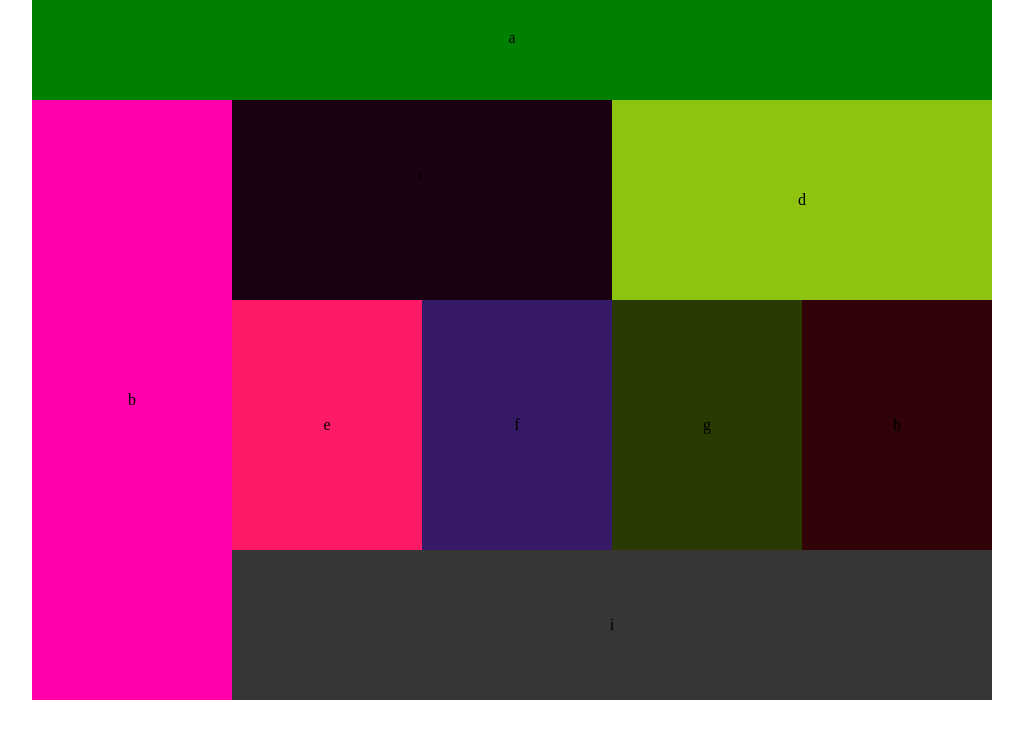
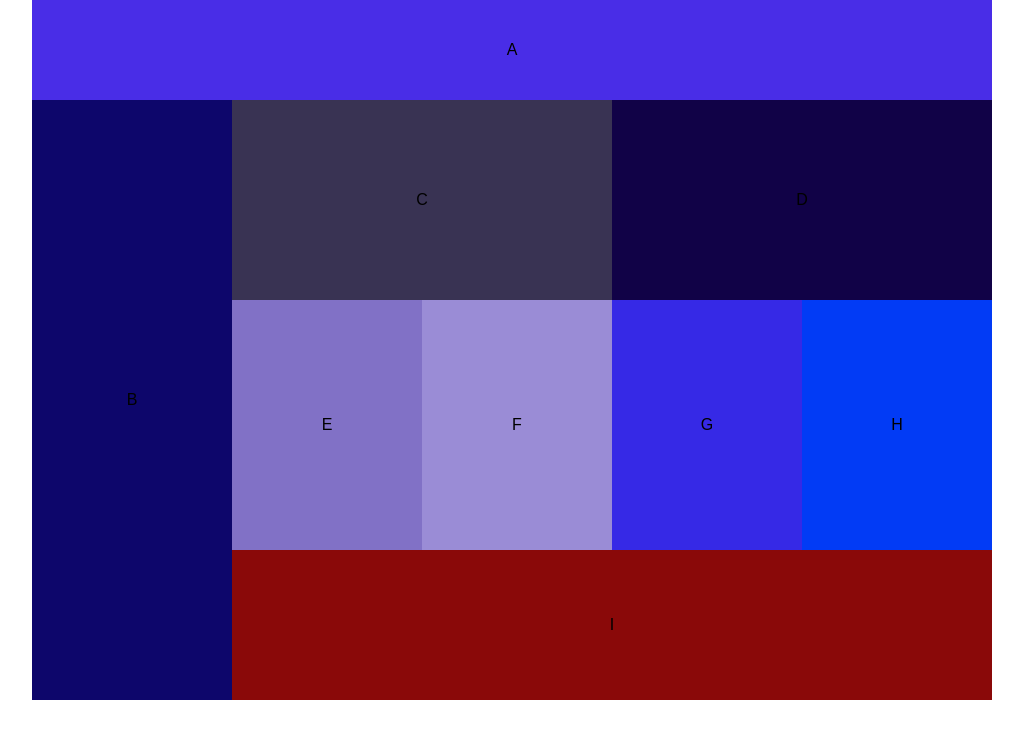
Before and after one commit to chaitanyanarukulla/lab-01, a plain HTML site: page index.html in a window 1280 px wide. Shown: the whole page, without its empty margins (128-1151 px from the left). Drawn offline with Linux system fonts and the light colour scheme.

Commit message:
updated with flex box

```diff
--- a/index.html
+++ b/index.html
@@ -15,20 +15,15 @@
     <link rel="stylesheet" href="styles/modules.css">
   </head>
 
-  <body>
-    <!--[if lt IE 7]>
-      <p class="browsehappy">You are using an <strong>outdated</strong> browser. Please <a href="#">upgrade your browser</a> to improve your experience.</p>
-    <![endif]-->
-
-    <div id="a">a</div>
-    <div id="b">b</div>
-    <div id="c">c</div>
-    <div id="d">d</div>
-    <div id="e">e</div>
-    <div id="f">f</div>
-    <div id="g">g</div>
-    <div id="h">h</div>
-    <div id="i">i</div>
-<script src="js/app.js"></script>
-</body>
+  <section class = "wrapper">
+    <header class = "boxa"><h2>A</h2></header>
+    <div class = "boxb"><h2>B</h2></div>
+    <div class = "boxc"><h2>C</h2></div>
+    <div class = "boxd"><h2>D</h2></div>
+    <div class = "boxe"><h2>E</h2></div>
+    <div class = "boxf"><h2>F</h2></div>
+    <div class = "boxg"><h2>G</h2></div>
+    <div class = "boxh"><h2>H</h2></div>
+    <footer class = "boxi"><h2>I</h2></footer>
+</section>
 </html>
--- a/styles/base.css
+++ b/styles/base.css
@@ -1,78 +1,7 @@
-@media (min-width: 960px){
-#a{
-    max-width: 960px;
-    height: 100px;
-    background-color: green;
-    text-align: center;
-    line-height: 75px;
-    }
-#b{
-  width: 200px;
-  height: 600px;
-  background-color: rgb(255, 0, 170);
-  text-align: center;
-  line-height: 600px;
-  float: left;
-  clear: both;
+html {
+  font-family: sans-serif;
 }
-#c{
-  width: 380px;
-  height: 200px;
-  background-color: rgb(27, 2, 19);
-  text-align: center;
-  line-height: 150px;
-  float: left;
+
+body {
+  margin: 20px 100px 20px;
 }
-#d{
-  width: 380px;
-  height: 200px;
-  background-color: rgb(142, 196, 16);
-  text-align: center;
-  line-height: 200px;
-  float: left;
-}
-#e {
-  background-color: rgb(553, 26, 102);
-  clear: none;
-  float: left;
-  display:block;
-  width: 190px;
-  height: 250px;
-  text-align: center;
-  line-height: 250px;
-  }
-#f{
-  float: left;
-  display:block;
-  width: 190px;
-  height: 250px;
-  background-color: rgb(55, 26, 102);
-  text-align: center;
-  line-height: 250px;
-}
-#g{
-  display: inline-block;
-  width: 190px;
-  height: 250px;
-  background-color: rgb(41, 58, 2);
-  text-align: center;
-  line-height: 250px;
-  clear: none;
-}
-#h{
-  display: inline-block;
-  width: 190px;
-  height: 250px;
-  background-color: rgb(49, 2, 8);
-  text-align: center;
-  line-height: 250px;
-}
-#i{
-  display: inline-block;
-  width: 760px;
-  height: 150px;
-  background-color: rgb(54, 54, 52);
-  text-align: center;
-  line-height: 150px;
- }
-}
--- a/styles/layout.css
+++ b/styles/layout.css
@@ -1,75 +1,178 @@
 
-#a{
-  max-width: 480px;
-  height: 75px;
-  background-color: red;
-  text-align: center;
-  line-height: 75px;
+.dt {
+display: none;
+}
+
+.wrapper {
+  display: grid;
+  grid-template-columns: 240px 240px;
+  grid-template-rows: 75px 150px 125px 125px 250px 250px 80px;
+}
+.boxa,.boxb,.boxc,.boxd,.boxe,.boxf,.boxg,.boxh,.boxi{
+  display: flex;
+  align-items: center;
+  justify-content: center;
+  position: relative;
+}
+.boxa {
+  background: rgb(54, 2, 2);
+  grid-column-start: 1;
+  grid-column-end: 3;
+  grid-row-start: 1 ;
+  grid-row-end: 2;
 
 }
-#b{
-  max-width: 480px;
-  height: 150px;
-  background-color: rgb(255, 0, 170);
-  text-align: center;
-  line-height: 150px;
+
+.boxb {
+  background: rgb(58, 35, 35);
+  grid-column-start: 1;
+  grid-column-end: 3;
+  grid-row-start: 2 ;
+  grid-row-end: 3;
 }
-#c{
-  max-width: 480px;
-  height: 125px;
-  background-color: rgb(61, 42, 55);
-  text-align: center;
-  line-height: 125px;
+
+ .boxc {
+  background: rgba(41, 1, 1, 0.877);
+  grid-column-start: 1;
+  grid-column-end: 3;
+  grid-row-start: 3 ;
+  grid-row-end: 4;
 }
-#d{
-  width: 480px;
-  height: 125px;
-  background-color: rgb(61, 142, 55);
-  text-align: center;
-  float: left;
-  line-height: 125px;
+
+.boxd {
+  background: rgb(138, 2, 2);
+  grid-column-start: 1;
+  grid-column-end: 3;
+  grid-row-start: 4 ;
+  grid-row-end: 5;
 }
-#e{
-  width: 240px;
+
+.boxe {
+  background: rgb(241, 37, 37);
+  grid-column-start: 1;
+  grid-column-end: 2;
+  grid-row-start: 5 ;
+  grid-row-end: 6;
+}
+
+.boxf {
+  background: rgb(109, 27, 27);
+  grid-column-start: 2;
+  grid-column-end: 3;
+  grid-row-start: 5 ;
+  grid-row-end: 6;
+}
+
+.boxg {
+  background: rgb(221, 100, 100);
+  grid-column-start: 1;
+  grid-column-end: 2;
+  grid-row-start: 6 ;
+  grid-row-end: 7;
+}
+
+.boxh {
+  background: rgb(56, 23, 23);
+  grid-column-start: 2;
+  grid-column-end: 3;
+  grid-row-start: 6 ;
+  grid-row-end: 7;
+}
+
+.boxi {
+  background: rgb(223, 125, 125);
+  grid-column-start: 1;
+  grid-column-end: 3;
+  grid-row-start: 7 ;
+  grid-row-end: 8;
+}
+
+@media screen and (min-width: 768px) {
+
+body {
+  margin: 20px;
+}
+
+
+.wrapper {
+  display: grid;
+  grid-template-columns: 200px 190px 190px 190px 190px;
+  grid-template-rows: 100px 200px 250px 150px;
+}
+
+.boxa {
+  background: rgb(73, 45, 231);
+  grid-column-start: 1;
+  grid-column-end: 6;
+  grid-row-start: 1;
+  grid-row-end: 2;
+}
+
+.boxb {
+  background: rgb(13, 6, 107);
+  grid-column-start: 1;
+  grid-column-end: 2;
+  grid-row-start: 2;
+  grid-row-end: 5;
+}
+
+.boxc {
+  background: rgb(57, 51, 83);
+  grid-column-start: 2;
+  grid-column-end: 4;
+  grid-row-start: 2;
+  grid-row-end: 3;
+}
+
+.boxd {
+  background: rgb(17, 2, 71);
+  grid-column-start: 4;
+  grid-column-end: 6;
+  grid-row-start: 2;
+  grid-row-end: 3;
+}
+
+ .boxe {
+  background: rgba(38, 11, 158, 0.582);
+  grid-column-start: 2;
+  grid-column-end: 3;
+  grid-row-start: 3;
+  grid-row-end: 4;
+}
+
+.boxf {
+  background: rgb(154, 140, 214);
   height: 250px;
-  background-color: rgb(61, 442, 55);
-  text-align: center;
-  float: left;
-  line-height: 250px;
-  clear: both;
+  width: 190px;
+  grid-column-start: 3;
+  grid-column-end: 4;
+  grid-row-start: 3;
+  grid-row-end: 4;
+}
 
+.boxg {
+  background: rgb(54, 41, 230);
+  height: 250px;
+  width: 190px;
+  grid-column-start: 4;
+  grid-column-end: 5;
+  grid-row-start: 3;
+  grid-row-end: 4;
 }
-#f{
-  width: 240px;
-  height: 250px;
-  background-color: rgb(91, 442, 255);
-  text-align: center;
-  float: left;
-  line-height: 250px;
+
+.boxh {
+  background: rgb(2, 59, 245);
+  grid-column-start: 5;
+  grid-column-end: 6;
+  grid-row-start: 3;
+  grid-row-end: 4;
 }
-#g{
-  width: 240px;
-  height: 250px;
-  background-color: rgb(61, 42, 155);
-  text-align: center;
-  float: left;
-  line-height: 250px;
-  clear: both;
 
+.boxi {
+  background: rgb(138, 9, 9);
+  grid-column-start: 2;
+  grid-column-end: 6;
+  grid-row-start: 4;
+  grid-row-end: 5;
 }
-#h{
-  width: 240px;
-  height: 250px;
-  background-color: rgb(9, 44, 25);
-  text-align: center;
-  float: left;
-  line-height: 250px;
 }
-#i{
-  width: 480px;
-  height: 80px;
-  background-color: rgb(162, 194, 18);
-  text-align: center;
-  float: left;
-  line-height: 80px;
-}
```
